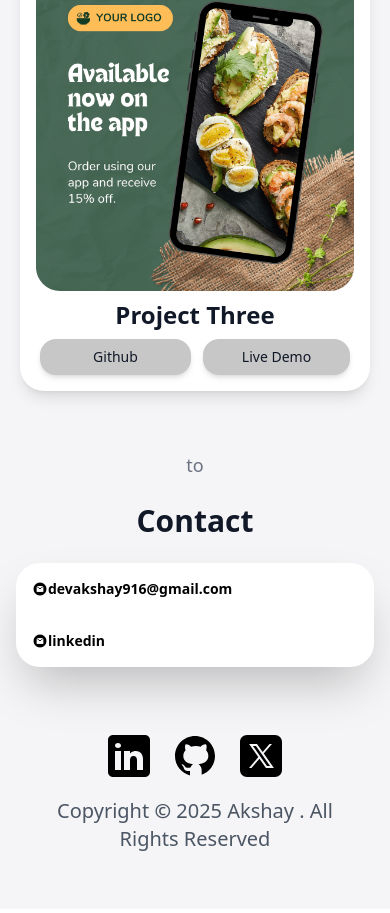
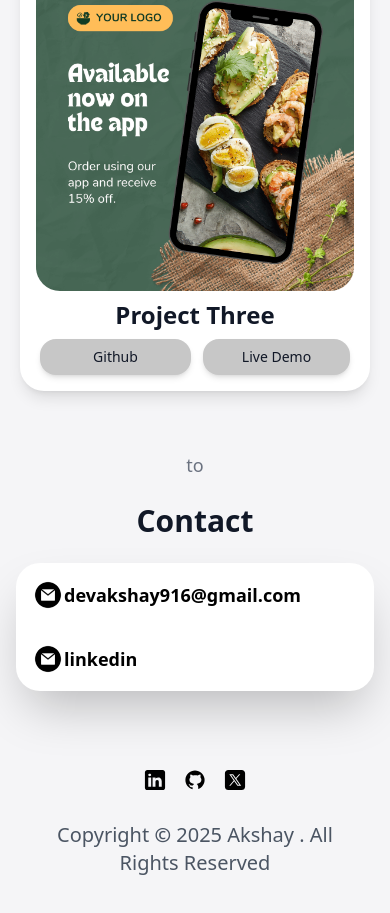
Before and after one commit to devakshayy/portfolio, a React (Vite) app: page / in a window 390 px wide. Shown: the part 4049-4962 px from the top of the page. Built offline with nearby package versions, Linux system fonts and the light colour scheme.

Commit message:
footer icons adjusted

```diff
--- a/src/pages/Contact.jsx
+++ b/src/pages/Contact.jsx
@@ -9,15 +9,15 @@ const Contact = () => {
       </div>
       <div className="bg-white shadow-2xl rounded-3xl p-4 lg:p-16 flex flex-col lg:flex-row lg:justify-between sm:gap-8 gap-8 items-start">
         <div className="flex items-center">
-          <img src="/email.png" alt="email" className="h-4 sm:h-11" />
-          <div className="text-sm sm:text-2xl font-semibold hover:text-red-700 transition">
+          <img src="/email.png" alt="email" className="h-8 sm:h-11" />
+          <div className="text-lg sm:text-2xl font-semibold hover:text-red-700 transition">
             devakshay916@gmail.com
           </div>
         </div>
 
         <div className="flex items-center">
-          <img src="/email.png" alt="email" className="h-4 sm:h-11" />
-          <div className="text-sm sm:text-2xl font-semibold hover:text-red-700 transition">
+          <img src="/email.png" alt="email" className="h-8 sm:h-11" />
+          <div className="text-lg sm:text-2xl font-semibold hover:text-red-700 transition">
             linkedin
           </div>
         </div>
@@ -27,7 +27,7 @@ const Contact = () => {
         <div className="flex items-center justify-center gap-4 lg:gap-12">
           <div className="group">
               <svg
-                className="hover:text-white group-hover:fill-current group-hover:text-gray-600"
+                className="hover:text-white group-hover:fill-current w-6 lg:w-10 group-hover:text-gray-600"
                 xmlns="http://www.w3.org/2000/svg"
                 x="0px"
                 y="0px"
@@ -40,7 +40,7 @@ const Contact = () => {
         </div>
         <div className="group">
              <svg
-               className="hover:text-white group-hover:fill-current group-hover:text-gray-600"
+               className="hover:text-white group-hover:fill-current w-6 lg:w-10 group-hover:text-gray-600"
                xmlns="http://www.w3.org/2000/svg"
                x="0px"
                y="0px"
@@ -53,7 +53,7 @@ const Contact = () => {
          </div>
          <div className="group">
          <svg
-            className="hover:text-white group-hover:fill-current group-hover:text-gray-600"
+            className="hover:text-white group-hover:fill-current w-6 lg:w-10 group-hover:text-gray-600"
             xmlns="http://www.w3.org/2000/svg"
             x="0px"
             y="0px"
```
